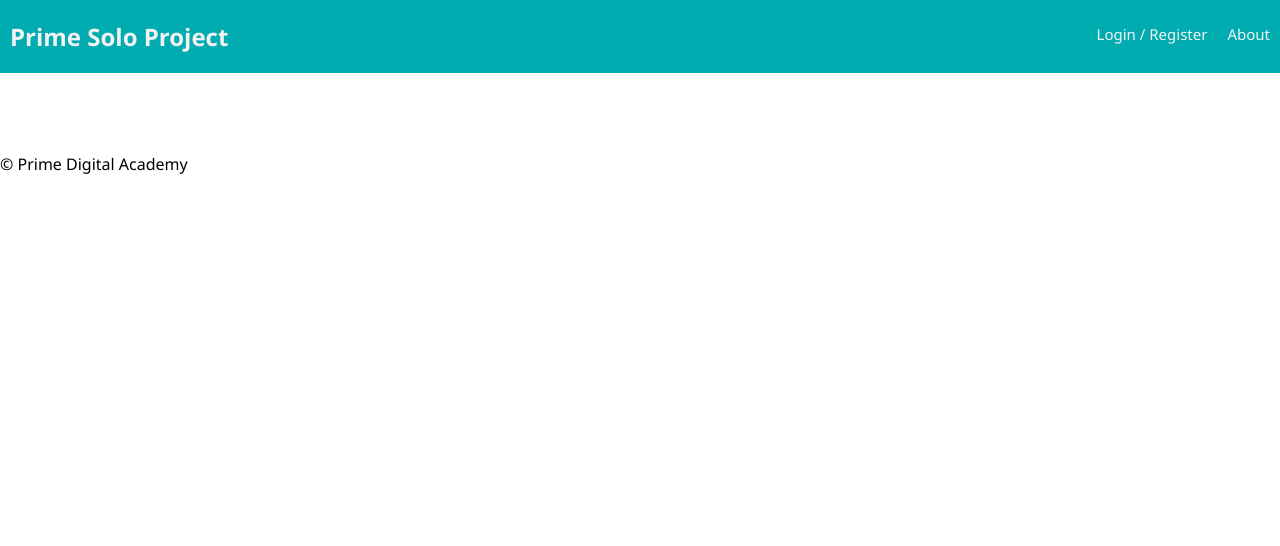
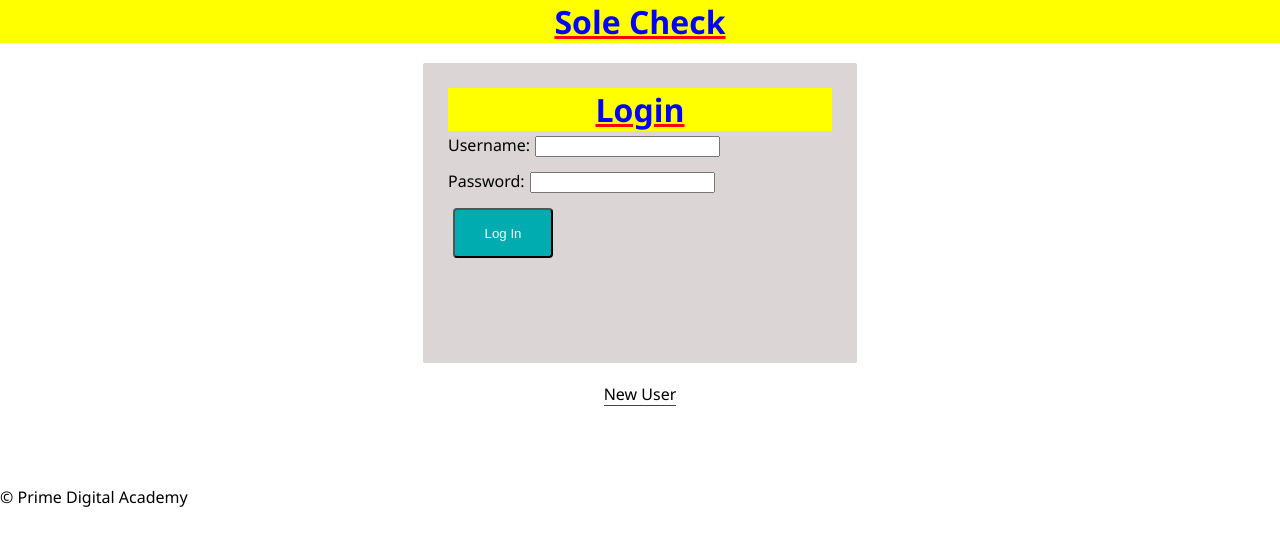
Before and after one commit to marinadell/sole-check, a React (Create React App) app: page /#/home in a window 1280 px wide. Shown: the top 546 px of the page. Built offline with nearby package versions, Linux system fonts and the light colour scheme; no server answers.

Commit message:
header created

```diff
--- a/src/components/App/App.js
+++ b/src/components/App/App.js
@@ -16,8 +16,11 @@ import ProtectedRoute from '../ProtectedRoute/ProtectedRoute'
 import AboutPage from '../AboutPage/AboutPage';
 import UserPage from '../UserPage/UserPage';
 import InfoPage from '../InfoPage/InfoPage';
+import Confirmation from '../Confirmation/Confrimation';
 
 import './App.css';
+import Header from '../Header/Header';
+
 
 class App extends Component {
   componentDidMount () {
@@ -28,7 +31,7 @@ class App extends Component {
     return (
       <Router>
         <div>
-          <Nav />
+          <Header />
           <Switch>
             {/* Visiting localhost:3000 will redirect to localhost:3000/home */}
             <Redirect exact from="/" to="/home" />
@@ -55,6 +58,11 @@ class App extends Component {
               path="/info"
               component={InfoPage}
             />
+            <Route
+              exact
+              path="/register"
+              component={Confirmation}
+            />
             {/* If none of the other routes matched, we will show a 404. */}
             <Route render={() => <h1>404</h1>} />
           </Switch>
--- a/src/components/Confirmation/Confrimation.js
+++ b/src/components/Confirmation/Confrimation.js
@@ -1,42 +1,39 @@
-import React from 'react';
+import React, { Component } from 'react';
 import { connect } from 'react-redux';
+import Confrimation from '../Confirmation/Confrimation';
 
-const Nav = (props) => (
-  <div className="nav">
-    <Link to="/home">
-      <h2 className="nav-title">Prime Solo Project</h2>
-    </Link>
-    <div className="nav-right">
-      <Link className="nav-link" to="/home">
-        {/* Show this link if they are logged in or not,
-        but call this link 'Home' if they are logged in,
-        and call this link 'Login / Register' if they are not */}
-        {props.user.id ? 'Home' : 'Login / Register'}
-      </Link>
-      {/* Show the link to the info page and the logout button if the user is logged in */}
-      {props.user.id && (
-        <>
-          <Link className="nav-link" to="/info">
-            Info Page
-          </Link>
-          <LogOutButton className="nav-link"/>
-        </>
-      )}
-      {/* Always show this link since the about page is not protected */}
-      <Link className="nav-link" to="/about">
-        About
-      </Link>
-    </div>
-  </div>
-);
+class Confirmation extends Component {
 
-// Instead of taking everything from state, we just want the user
-// object to determine if they are logged in
-// if they are logged in, we show them a few more links
-// if you wanted you could write this code like this:
-// const mapStateToProps = ({ user }) => ({ user });
-const mapStateToProps = state => ({
-  user: state.user,
+    registerUser = (event) => {
+        event.preventDefault();
+
+        if (this.state.username && this.state.password) {
+          this.props.dispatch({
+            type: 'REGISTER',
+            payload: {
+              username: this.state.username,
+              password: this.state.password,
+            },
+          });
+        } else {
+          this.props.dispatch({type: 'REGISTRATION_INPUT_ERROR'});
+        }
+      } // end registerUser
+
+  render() {
+    return (
+      <div>
+          <h1>Confrimation</h1>
+          <div>
+              {this.props.reduxState.registerPage}
+          </div>
+      </div>
+    );
+  }
+}
+
+const mapStateToProps = reduxState => ({
+  reduxState,
 });
 
-export default connect(mapStateToProps)(Nav);
+export default connect(mapStateToProps)(Confirmation);
--- /dev/null
+++ b/src/components/Header/Header.css
@@ -0,0 +1,8 @@
+h1 {
+    background-color: yellow;
+    color: blue;
+    text-align: center;
+    margin: 0;
+    padding: 0;
+    text-decoration: red underline;
+}
--- /dev/null
+++ b/src/components/Header/Header.js
@@ -0,0 +1,14 @@
+import React, {Component} from 'react';
+import './Header.css'
+
+class Header extends Component {
+
+  render() {
+    return (
+      <header>
+          <h1>Sole Check</h1>
+      </header>
+  )}
+}
+
+export default (Header);
--- a/src/components/LoginPage/LoginPage.js
+++ b/src/components/LoginPage/LoginPage.js
@@ -1,19 +1,97 @@
 import React, { Component } from 'react';
 import { connect } from 'react-redux';
-import Confrimation from '../Confirmation/Confrimation';
 
-class Confirmation extends Component {
+class LoginPage extends Component {
+  state = {
+    username: '',
+    password: '',
+  };
+
+  login = (event) => {
+    event.preventDefault();
+
+    if (this.state.username && this.state.password) {
+      this.props.dispatch({
+        type: 'LOGIN',
+        payload: {
+          username: this.state.username,
+          password: this.state.password,
+        },
+      });
+    } else {
+      this.props.dispatch({ type: 'LOGIN_INPUT_ERROR' });
+    }
+  } // end login
+
+  handleInputChangeFor = propertyName => (event) => {
+    this.setState({
+      [propertyName]: event.target.value,
+    });
+  }
 
   render() {
     return (
       <div>
+        {this.props.errors.loginMessage && (
+          <h2
+            className="alert"
+            role="alert"
+          >
+            {this.props.errors.loginMessage}
+          </h2>
+        )}
+        <form onSubmit={this.login}>
+          <h1>Login</h1>
+          <div>
+            <label htmlFor="username">
+              Username:
+              <input
+                type="text"
+                name="username"
+                value={this.state.username}
+                onChange={this.handleInputChangeFor('username')}
+              />
+            </label>
+          </div>
+          <div>
+            <label htmlFor="password">
+              Password:
+              <input
+                type="password"
+                name="password"
+                value={this.state.password}
+                onChange={this.handleInputChangeFor('password')}
+              />
+            </label>
+          </div>
+          <div>
+            <input
+              className="log-in"
+              type="submit"
+              name="submit"
+              value="Log In"
+            />
+          </div>
+        </form>
+        <center>
+          <button
+            type="button"
+            className="link-button"
+            onClick={() => {this.props.dispatch({type: 'SET_TO_REGISTER_MODE'})}}
+          >
+            New User
+          </button>
+        </center>
       </div>
     );
   }
 }
 
-const mapStateToProps = reduxState => ({
-  reduxState,
+// Instead of taking everything from state, we just want the error messages.
+// if you wanted you could write this code like this:
+// const mapStateToProps = ({errors}) => ({ errors });
+const mapStateToProps = state => ({
+  errors: state.errors,
 });
 
-export default connect(mapStateToProps)(Confirmation);
+export default connect(mapStateToProps)(LoginPage);
--- a/src/components/RegisterPage/RegisterPage.js
+++ b/src/components/RegisterPage/RegisterPage.js
@@ -11,20 +11,19 @@ class RegisterPage extends Component {
     password: '',
   };
 
-  registerUser = (event) => {
+  newUser = (event) => {
     event.preventDefault();
-
-    if (this.state.username && this.state.password) {
-      this.props.dispatch({
-        type: 'REGISTER',
-        payload: {
-          username: this.state.username,
-          password: this.state.password,
-        },
-      });
-    } else {
-      this.props.dispatch({type: 'REGISTRATION_INPUT_ERROR'});
-    }
+    this.props.dispatch({
+      type: 'NEW_USER',
+      payload: {
+        first_name: this.state.first_name,
+        last_name: this.state.last_name,
+        email: this.state.email,
+        birthday: this.state.birthday,
+        username: this.state.username,
+        password: this.state.password,
+      },
+    })
   } // end registerUser
 
   handleInputChangeFor = propertyName => (event) => {
```
Also changed, not shown: src/components/NavBar/NavBar.js (added, +14 -0 lines), src/redux/reducers/registerpage.js (added, +12 -0 lines).
